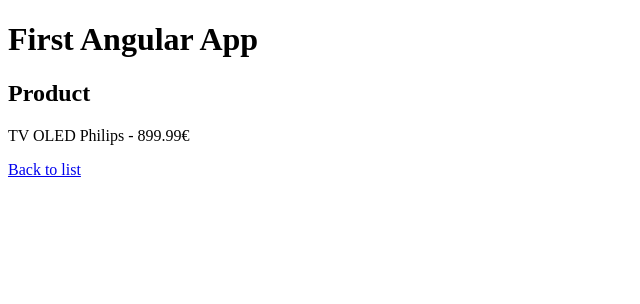
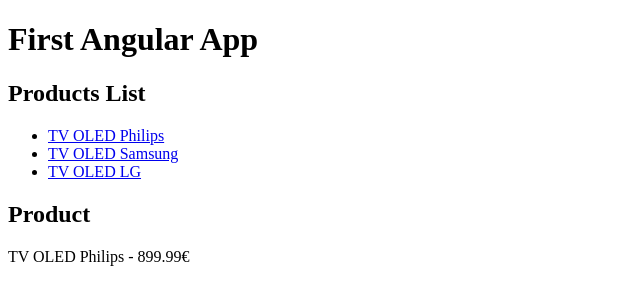
Before and after one commit to rgirodon/tse_angular, an Angular app: page /products/1 in a window 1280 px wide. Shown: the top 304 px of the page, without its empty margins (0-640 px from the left). Built offline with nearby package versions, Linux system fonts and the light colour scheme.

Commit message:
Add child component

```diff
--- a/src/app/product/product.component.html
+++ b/src/app/product/product.component.html
@@ -5,6 +5,3 @@
     <em> &#9888; -{{ product.discount }}% &#9888; </em>
 }
 </p>
-<p>
-    <a routerLink="" routerLinkActive="active" ariaCurrentWhenActive="page">Back to list</a>
-</p>
--- a/src/app/product/product.component.ts
+++ b/src/app/product/product.component.ts
@@ -2,6 +2,7 @@ import { Component, OnInit } from '@angular/core';
 import { ActivatedRoute, RouterLink } from '@angular/router';
 import { ProductService } from '../product.service';
 import { Product } from '../product';
+import { map, of, switchMap } from 'rxjs';
 
 @Component({
   selector: 'app-product',
@@ -18,8 +19,12 @@ export class ProductComponent implements OnInit {
   }
 
   ngOnInit() {
-    let id: number = Number(this.route.snapshot.paramMap.get('id'));
-
+   this.route.paramMap.pipe(
+    map(params => {
+      return Number(params.get('id'));
+    })
+   ).subscribe(id => {
     this.product = this.productService.retrieveProduct(id);
+   });
   }
 }
--- a/src/app/products-list/products-list.component.html
+++ b/src/app/products-list/products-list.component.html
@@ -4,3 +4,4 @@
     <app-product-detail [product]="item"></app-product-detail>
 }
 </ul>
+<router-outlet></router-outlet>
--- a/src/app/products-list/products-list.component.ts
+++ b/src/app/products-list/products-list.component.ts
@@ -2,11 +2,12 @@ import { Component, OnInit } from '@angular/core';
 import { Product } from '../product';
 import { ProductDetailComponent } from '../product-detail/product-detail.component';
 import { ProductService } from '../product.service';
+import { RouterOutlet } from '@angular/router';
 
 @Component({
   selector: 'app-products-list',
   standalone: true,
-  imports: [ProductDetailComponent],
+  imports: [ProductDetailComponent, RouterOutlet],
   templateUrl: './products-list.component.html',
   styleUrl: './products-list.component.css'
 })
```
Also changed, not shown: src/app/app.routes.ts (+7 -2 lines).
